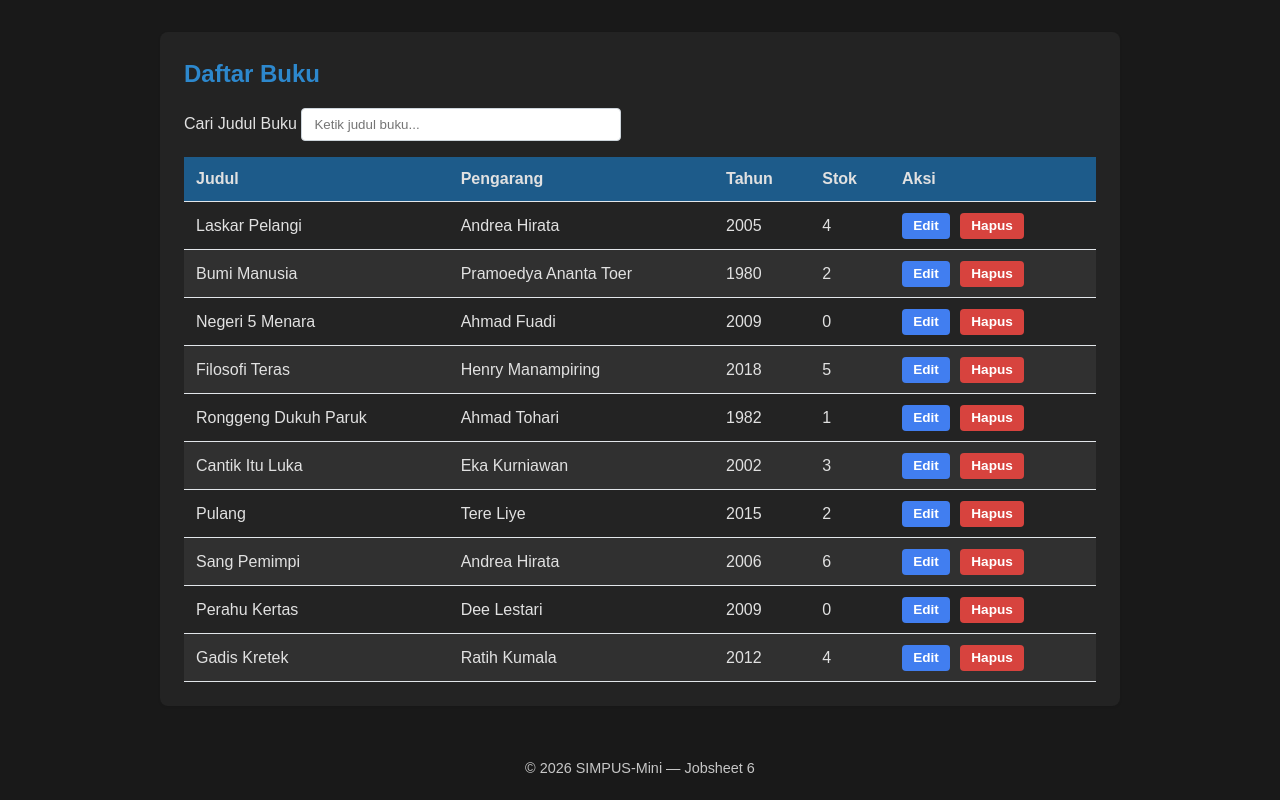
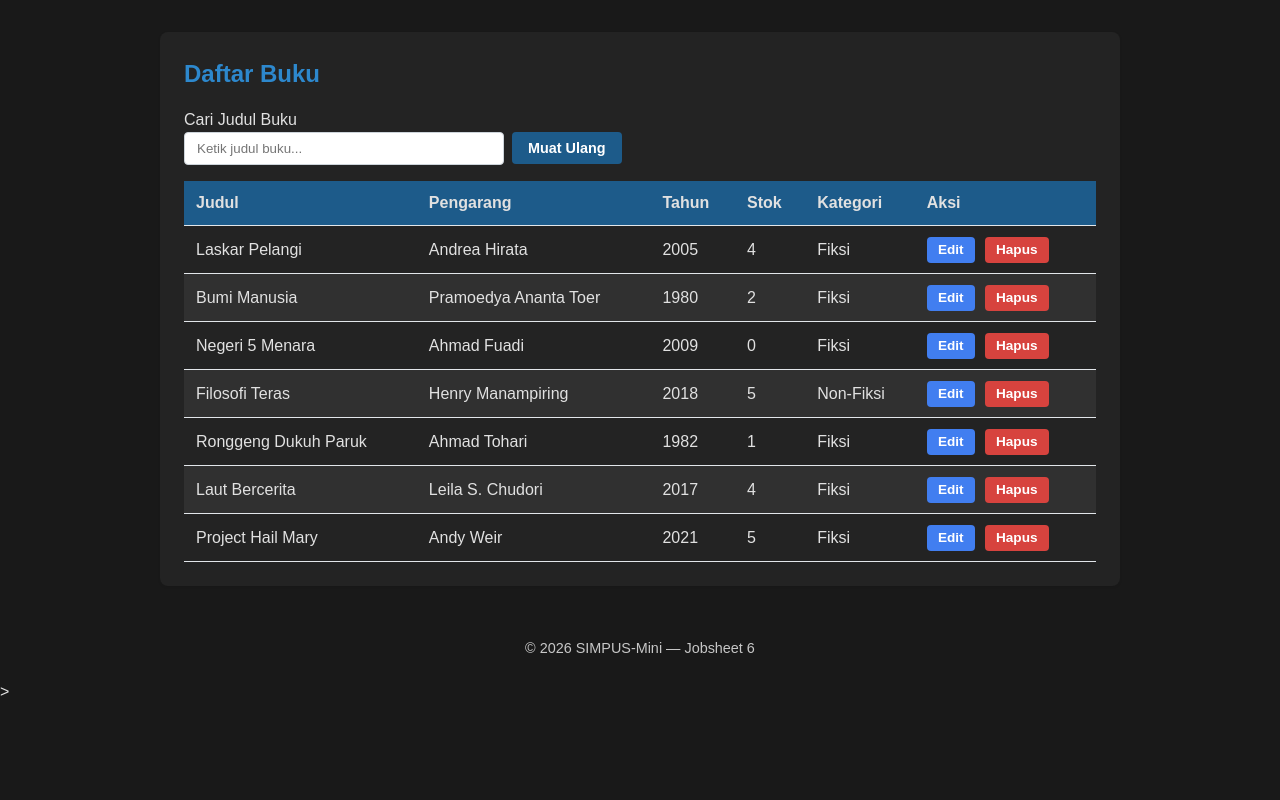
Before and after one commit to finnsz/Desain-dan-Pemrograman-Web, a PHP site: page /buku/list.html in a window 1280 px wide. Shown: the part 74-874 px from the top of the page. After the commit the page ends 770 px from the top, so only its background shows below. Run offline with PHP 8.4, Linux system fonts and the light colour scheme.

Commit message:
latihan tambahan

```diff
--- a/simpus-mini/Jobsheet6/assets/css/style.css
+++ b/simpus-mini/Jobsheet6/assets/css/style.css
@@ -294,3 +294,38 @@ footer {
         gap: 1.5rem;
     }
 }
+
+/* ===== Penataan Search & Tombol Aksi ===== */
+.search-action {
+    display: flex;
+    gap: 0.5rem;
+    align-items: center;
+    flex-wrap: wrap;
+}
+
+/* Tombol Muat Ulang */
+.btn-secondary {
+    background-color: #1d5b8a;
+    color: #ffffff;
+    border: none;
+    border-radius: 4px;
+    padding: 0.5rem 1rem;
+    font-size: 0.9rem;
+    font-weight: 600;
+    cursor: pointer;
+    transition: background-color 0.2s ease;
+}
+
+.btn-secondary:hover {
+    background-color: #164869;
+}
+
+/* Indikator Memuat Data */
+#loading-indicator {
+    display: none;
+    margin-bottom: 1rem;
+    font-size: 0.9rem;
+    font-weight: 500;
+    color: #2d88cd;
+    font-style: italic;
+}
--- a/simpus-mini/Jobsheet6/assets/js/buku.js
+++ b/simpus-mini/Jobsheet6/assets/js/buku.js
@@ -5,10 +5,10 @@ async function muatDaftarBuku() {
     if (!tbody) return;
 
     loading.style.display = "block";
-    tbody.innerHTML = "";
+    tbody.innerHTML = ""; // Mengosongkan isi tabel sebelum memuat data baru
 
     try {
-        // simulasi delay jaringan agar loading indicator terlihat
+        // Simulasi delay jaringan agar loading indicator terlihat
         await new Promise((resolve) => setTimeout(resolve, 600));
 
         const res = await fetch("../data/buku.json");
@@ -24,6 +24,7 @@ async function muatDaftarBuku() {
                 "<td>" + buku.pengarang + "</td>" +
                 "<td>" + buku.tahun + "</td>" +
                 "<td>" + buku.stok + "</td>" +
+                "<td>" + (buku.kategori || "-") + "</td>" +
                 "<td>" +
                 "<button type=\"button\">Edit</button> " +
                 "<button type=\"button\" class=\"btn-hapus\">Hapus</button>" +
@@ -38,4 +39,16 @@ async function muatDaftarBuku() {
     }
 }
 
-document.addEventListener("DOMContentLoaded", muatDaftarBuku);
+// Inisialisasi event listener saat halaman dimuat
+document.addEventListener("DOMContentLoaded", function () {
+    // 1. Muat data otomatis pertama kali
+    muatDaftarBuku();
+
+    // 2. Pasang event listener pada tombol "Muat Ulang"
+    const reloadBtn = document.getElementById("btn-reload");
+    if (reloadBtn) {
+        reloadBtn.addEventListener("click", function () {
+            muatDaftarBuku();
+        });
+    }
+});
--- a/simpus-mini/Jobsheet6/buku/list.html
+++ b/simpus-mini/Jobsheet6/buku/list.html
@@ -28,10 +28,13 @@
             <h2>Daftar Buku</h2>
             <div class="search-box">
                 <label for="search-input">Cari Judul Buku</label>
-                <input type="text" id="search-input" placeholder="Ketik judul buku...">
+                <div class="search-action">
+                    <input type="text" id="search-input" placeholder="Ketik judul buku...">
+                    <button type="button" id="btn-reload" class="btn-secondary">Muat Ulang</button>
+                </div>
             </div>
 
-            <p id="loading-indicator" style="display:none;">Memuat data...</p>
+            <p id="loading-indicator">Memuat data...</p>
 
             <div class="table-responsive">
                 <table>
@@ -41,6 +44,7 @@
                             <th>Pengarang</th>
                             <th>Tahun</th>
                             <th>Stok</th>
+                            <th>Kategori</th>
                             <th>Aksi</th>
                         </tr>
                     </thead>
@@ -59,4 +63,4 @@
     <script src="../assets/js/buku.js"></script>
 </body>
 
-</html>
+</html>>
--- a/simpus-mini/Jobsheet6/data/buku.json
+++ b/simpus-mini/Jobsheet6/data/buku.json
@@ -1,12 +1,51 @@
 [
-    { "judul": "Laskar Pelangi", "pengarang": "Andrea Hirata", "tahun": 2005, "stok": 4 },
-    { "judul": "Bumi Manusia", "pengarang": "Pramoedya Ananta Toer", "tahun": 1980, "stok": 2 },
-    { "judul": "Negeri 5 Menara", "pengarang": "Ahmad Fuadi", "tahun": 2009, "stok": 0 },
-    { "judul": "Filosofi Teras", "pengarang": "Henry Manampiring", "tahun": 2018, "stok": 5 },
-    { "judul": "Ronggeng Dukuh Paruk", "pengarang": "Ahmad Tohari", "tahun": 1982, "stok": 1 },
-    { "judul": "Cantik Itu Luka", "pengarang": "Eka Kurniawan", "tahun": 2002, "stok": 3 },
-    { "judul": "Pulang", "pengarang": "Tere Liye", "tahun": 2015, "stok": 2 },
-    { "judul": "Sang Pemimpi", "pengarang": "Andrea Hirata", "tahun": 2006, "stok": 6 },
-    { "judul": "Perahu Kertas", "pengarang": "Dee Lestari", "tahun": 2009, "stok": 0 },
-    { "judul": "Gadis Kretek", "pengarang": "Ratih Kumala", "tahun": 2012, "stok": 4 }
+  {
+    "judul": "Laskar Pelangi",
+    "pengarang": "Andrea Hirata",
+    "tahun": 2005,
+    "stok": 4,
+    "kategori": "Fiksi"
+  },
+  {
+    "judul": "Bumi Manusia",
+    "pengarang": "Pramoedya Ananta Toer",
+    "tahun": 1980,
+    "stok": 2,
+    "kategori": "Fiksi"
+  },
+  {
+    "judul": "Negeri 5 Menara",
+    "pengarang": "Ahmad Fuadi",
+    "tahun": 2009,
+    "stok": 0,
+    "kategori": "Fiksi"
+  },
+  {
+    "judul": "Filosofi Teras",
+    "pengarang": "Henry Manampiring",
+    "tahun": 2018,
+    "stok": 5,
+    "kategori": "Non-Fiksi"
+  },
+  {
+    "judul": "Ronggeng Dukuh Paruk",
+    "pengarang": "Ahmad Tohari",
+    "tahun": 1982,
+    "stok": 1,
+    "kategori": "Fiksi"
+  },
+  {
+    "judul": "Laut Bercerita",
+    "pengarang": "Leila S. Chudori",
+    "tahun": 2017,
+    "stok": 4,
+    "kategori": "Fiksi"
+  },
+  {
+    "judul": "Project Hail Mary",
+    "pengarang": "Andy Weir",
+    "tahun": 2021,
+    "stok": 5,
+    "kategori": "Fiksi"
+  }
 ]
```
Also changed, not shown: simpus-mini/Jobsheet6/anggota/list.html (+6 -3 lines), simpus-mini/Jobsheet6/assets/js/anggota.js (+13 -1 lines).
